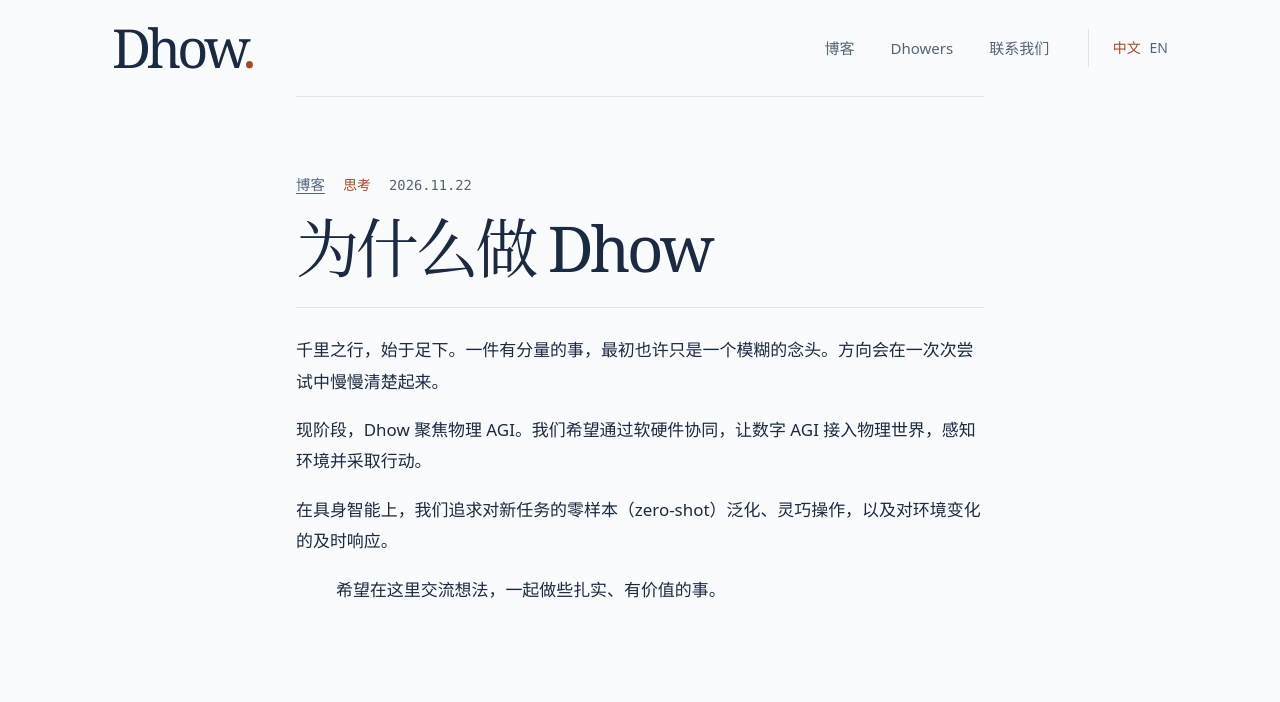
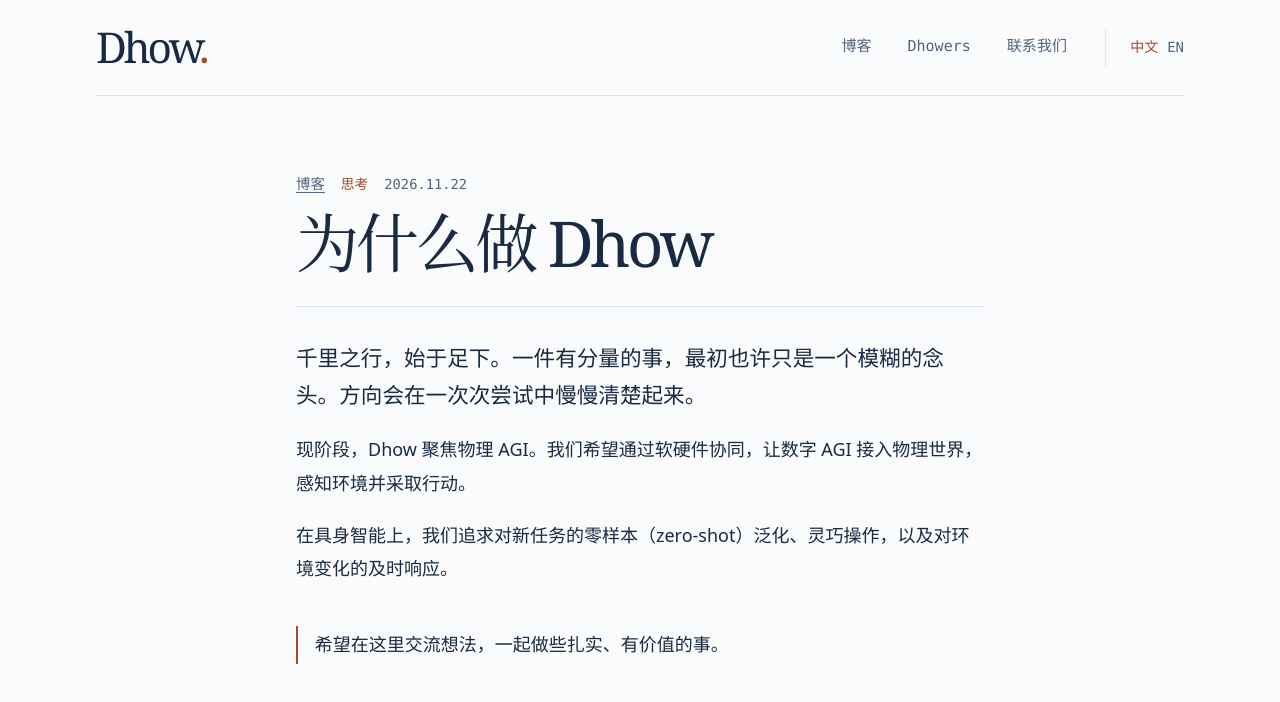
Before and after one commit to Greyman-Seu/dhow, a plain HTML site: page site/posts/why-dhow.html in a window 1280 px wide. Drawn offline with Linux system fonts and the light colour scheme.

Commit message:
Improve the article typography and layout

```diff
--- a/site/assets/styles.css
+++ b/site/assets/styles.css
@@ -340,13 +340,12 @@ h1 {
 
 .post {
   max-width: 43rem;
-  margin: 0 auto;
+  margin-inline: auto;
   padding-top: clamp(2.5rem, 6vw, 4.75rem);
-  border-top: 1px solid var(--rule);
 }
 
 .post-header {
-  padding-bottom: 1.5rem;
+  padding-bottom: clamp(1.25rem, 2.8vw, 1.75rem);
   border-bottom: 1px solid var(--rule);
 }
 
@@ -354,16 +353,29 @@ h1 {
   display: flex;
   align-items: baseline;
   flex-wrap: wrap;
-  gap: 0.45rem 1.15rem;
-  margin-bottom: 1.1rem;
+  gap: 0.35rem 1rem;
+  margin-bottom: 0.85rem;
   color: var(--muted);
   font-size: 0.9rem;
 }
 
 .post-body {
-  padding-top: 1.65rem;
-  font-size: 1.06rem;
-  line-height: 1.86;
+  padding-top: clamp(1.4rem, 3vw, 2rem);
+  font-size: clamp(1.0625rem, 1.8vw, 1.125rem);
+  line-height: 1.85;
+}
+
+.post-lead {
+  font-size: clamp(1.15rem, 2.2vw, 1.35rem);
+  font-weight: 500;
+  line-height: 1.75;
+}
+
+.post-body blockquote {
+  margin: clamp(1.75rem, 4.5vw, 2.5rem) 0 0;
+  padding: 0.15rem 0 0.15rem 1.05rem;
+  border-inline-start: 2px solid var(--accent);
+  font-weight: 550;
 }
 
 .post-body h2 {
@@ -373,7 +385,7 @@ h1 {
 }
 
 .post-body p + p {
-  margin-top: 1.05rem;
+  margin-top: 1.2rem;
 }
 
 .post-body a {
--- a/site/posts/why-dhow.html
+++ b/site/posts/why-dhow.html
@@ -8,10 +8,10 @@
     <title>为什么做 Dhow — Dhow</title>
     <link rel="alternate" hreflang="en" href="../en/posts/why-dhow.html">
     <link rel="icon" type="image/svg+xml" href="../assets/dhow.svg">
-    <link rel="stylesheet" href="../assets/styles.css?v=f7693d95b538">
+    <link rel="stylesheet" href="../assets/styles.css?v=45f61dc2bd6b">
     <script src="../assets/language.js" defer></script>
   </head>
-  <body>
+  <body class="landing-page">
     <a class="skip-link" href="#main">跳到正文</a>
     <header class="site-header wrap">
       <a class="wordmark" href="../index.html" aria-label="Dhow 首页">Dhow<span>.</span></a>
@@ -39,7 +39,7 @@
           <h1>为什么做 Dhow</h1>
         </header>
         <div class="post-body">
-          <p>千里之行，始于足下。一件有分量的事，最初也许只是一个模糊的念头。方向会在一次次尝试中慢慢清楚起来。</p>
+          <p class="post-lead">千里之行，始于足下。一件有分量的事，最初也许只是一个模糊的念头。方向会在一次次尝试中慢慢清楚起来。</p>
           <p>现阶段，Dhow 聚焦物理 AGI。我们希望通过软硬件协同，让数字 AGI 接入物理世界，感知环境并采取行动。</p>
           <p>在具身智能上，我们追求对新任务的零样本（zero-shot）泛化、灵巧操作，以及对环境变化的及时响应。</p>
           <blockquote><p>希望在这里交流想法，一起做些扎实、有价值的事。</p></blockquote>
```
Also changed, not shown: site/dhowers.html (+1 -1 lines), site/en/dhowers.html (+1 -1 lines), site/en/index.html (+1 -1 lines), site/en/posts/why-dhow.html (+3 -3 lines), site/index.html (+1 -1 lines).
